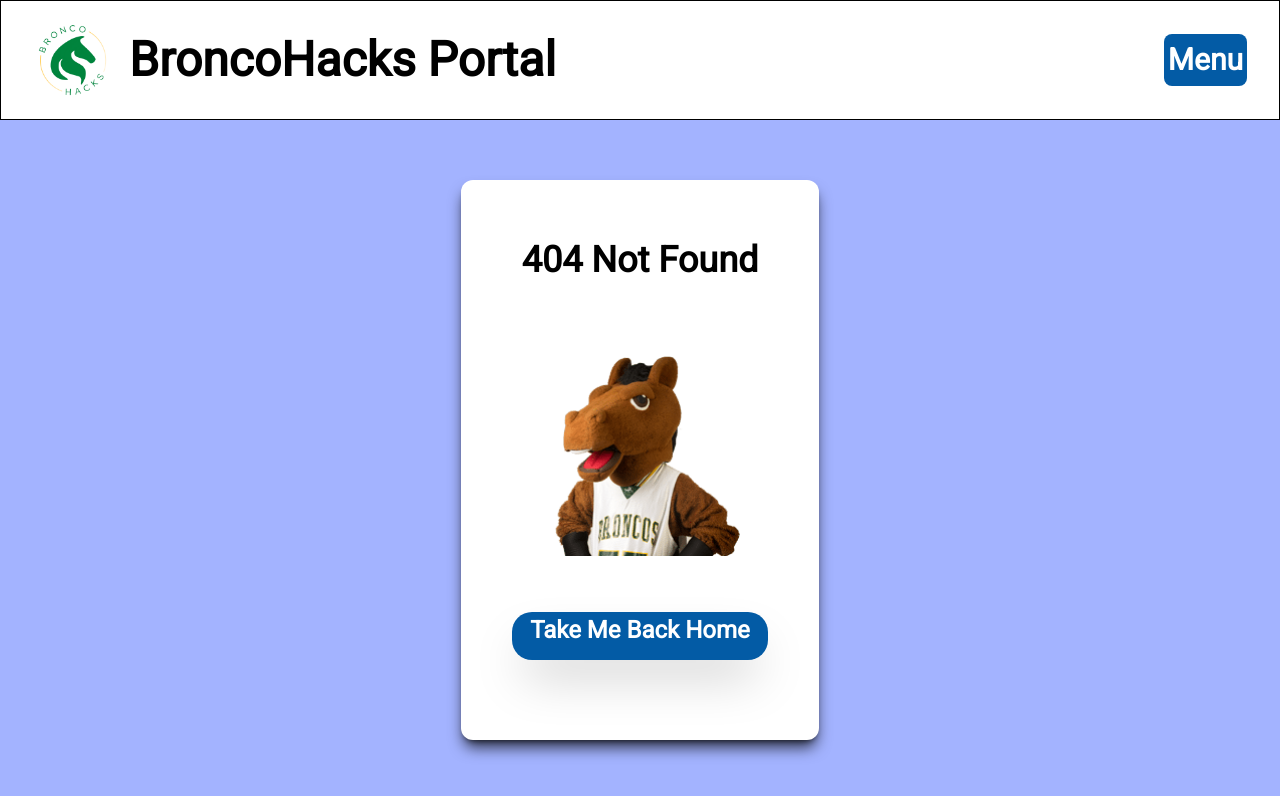
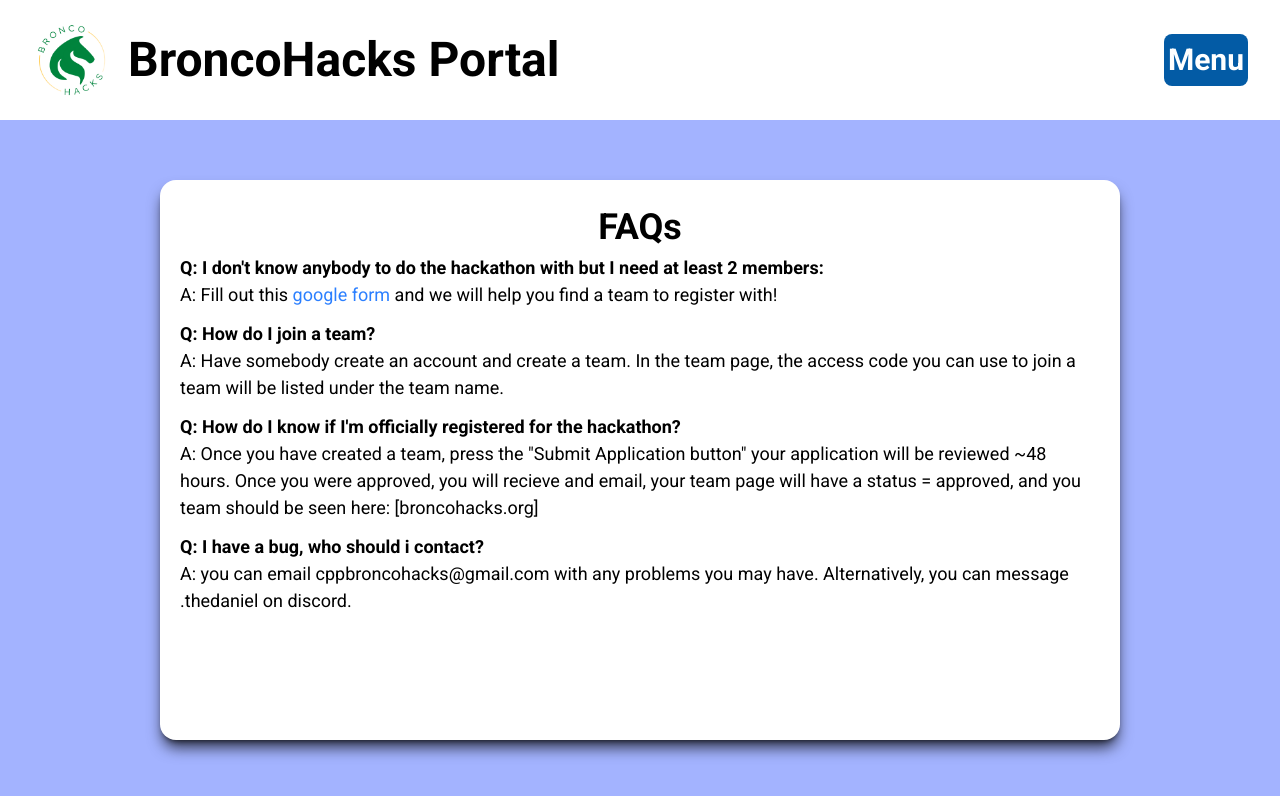
Before and after one commit to BroncoHacks-Website/BroncoHacks-Portal, a React (Vite) app in the folder client/: page /FAQ in a window 1280 px wide. Before the commit this address had no page. Shown: the top 796 px of the page. Built offline with nearby package versions, Linux system fonts and the light colour scheme.

Commit message:
Created FAQ page and added to NavBar

```diff
--- a/client/src/App.tsx
+++ b/client/src/App.tsx
@@ -10,6 +10,7 @@
 import ForgotPassword from "./pages/ForgotPassword";
 import ResetPassword from "./pages/ResetPassword";
 import Admin from "./pages/Admin";
+import FAQ from "./pages/FAQ";
 
 export const uri = "http://127.0.0.1:8000/";
 // export const uri = "https://bhportal.onrender.com/";
@@ -29,6 +30,7 @@
         <Route path="/ResetPassword" element={<ResetPassword />} />
         <Route path="/Admin" element={<Admin />} />
         <Route path="*" element={<NotFound />} />
+        <Route path="/FAQ" element ={<FAQ />} />
       </Routes>
     </>
   );
--- a/client/src/components/Navbar.tsx
+++ b/client/src/components/Navbar.tsx
@@ -122,7 +122,7 @@
   };
 
   return (
-    <div className="flex flex-row justify-between items-center h-[15vh] border-1 py-4 px-8">
+    <div className="flex flex-row justify-between items-center h-[15vh] py-4 px-8">
       {/* Left Section */}
       <div className="flex flex-row items-center gap-4">
         <img
@@ -152,6 +152,9 @@
                 className="block w-full px-4 py-2 text-left text-gray-700 hover:bg-gray-100"
               >
                 Back to BroncoHacks.org
+              </a>
+              <a href="/FAQ" className="block w-full px-4 py-2 text-left text-gray-700 hover:bg-gray-100">
+                FAQ
               </a>
               {isLoggedIn && (
                 <div>
--- a/client/src/index.css
+++ b/client/src/index.css
@@ -1,4 +1,4 @@
-@import url("https://fonts.googleapis.com/css2?family=Roboto&display=swap");
+@import url("https://fonts.googleapis.com/css2?family=Roboto:ital,wght@0,100..900;1,100..900&display=swap");
 @import "tailwindcss";
 
 * {
--- /dev/null
+++ b/client/src/pages/FAQ.tsx
@@ -0,0 +1,49 @@
+
+
+
+function FAQ() {
+
+
+
+
+    return (
+        <>
+            <div className="h-[85vh] w-[100vw] bg-indigo-300 flex items-center justify-center">
+                <div className="h-[75vh] w-[65vw] lg:h-[70vh] lg:w-[75vw] bg-white rounded-2xl shadow-lg shadow-black/75 backface-hidden">
+                    <div className="text-center">
+                        <p className="font-bold text-[36px] pt-5">FAQs</p>
+                    </div>
+                    <div className="text-[13px] md:text-[14px] lg:text-[18px] px-5">
+                        <p className="font-bold ">
+                            Q: I don't know anybody to do the hackathon with but I need at least 2 members:
+                        </p>
+                        <p>
+                            A: Fill out this <a className="text-blue-500 hover:text-blue-300" href="kys">google form</a> and we will help you find a team to register with!
+                        </p>
+                        <p className="font-bold pt-3">
+                            Q: How do I join a team?
+                        </p>
+                        <p>
+                            A: Have somebody create an account and create a team. In the team page, the access code you can use to join a team will be listed under the team name.
+                        </p>
+                        <p className="font-bold pt-3">
+                            Q: How do I know if I'm officially registered for the hackathon?
+                        </p>
+                        <p>
+                            A: Once you have created a team, press the "Submit Application button" your application will be reviewed ~48 hours. Once you were approved, you will recieve and email, your team page will have a status = approved, and you team should be seen here: [broncohacks.org]
+                        </p>
+                        <p className="font-bold pt-3">
+                            Q: I have a bug, who should i contact?
+                        </p>
+                        <p>
+                            A: you can email cppbroncohacks@gmail.com with any problems you may have. Alternatively, you can message .thedaniel on discord.
+                        </p>
+                    </div>
+                </div>
+            </div>
+
+        </>
+    )
+}
+
+export default FAQ;
--- a/client/src/pages/NotFound.tsx
+++ b/client/src/pages/NotFound.tsx
@@ -6,7 +6,7 @@
       <div className="bg-indigo-300 h-[85vh] flex flex-col items-center">
         <div className="w-full h-full flex items-center justify-center">
           <div
-            className={`flex flex-col gap-4 items-center h-[70vh] sm:h-[70vh] w-[75vw] sm:w-[55vw] md:w-[45vw] lg:w-[28vw] mx-auto rounded-xl bg-white shadow-lg shadow-black/75 backface-hidden `}
+            className={`flex flex-col gap-4 items-center h-[70vh] sm:h-[70vh] w-[75vw] sm:w-[55vw] md:w-[45vw] lg:w-[28vw] mx-auto rounded-xl bg-white shadow-lg shadow-black/75 backface-hidden`}
           >
             <h1 className="text-4xl font-bold m-15 md:text-4xl">
               404 Not Found
```
